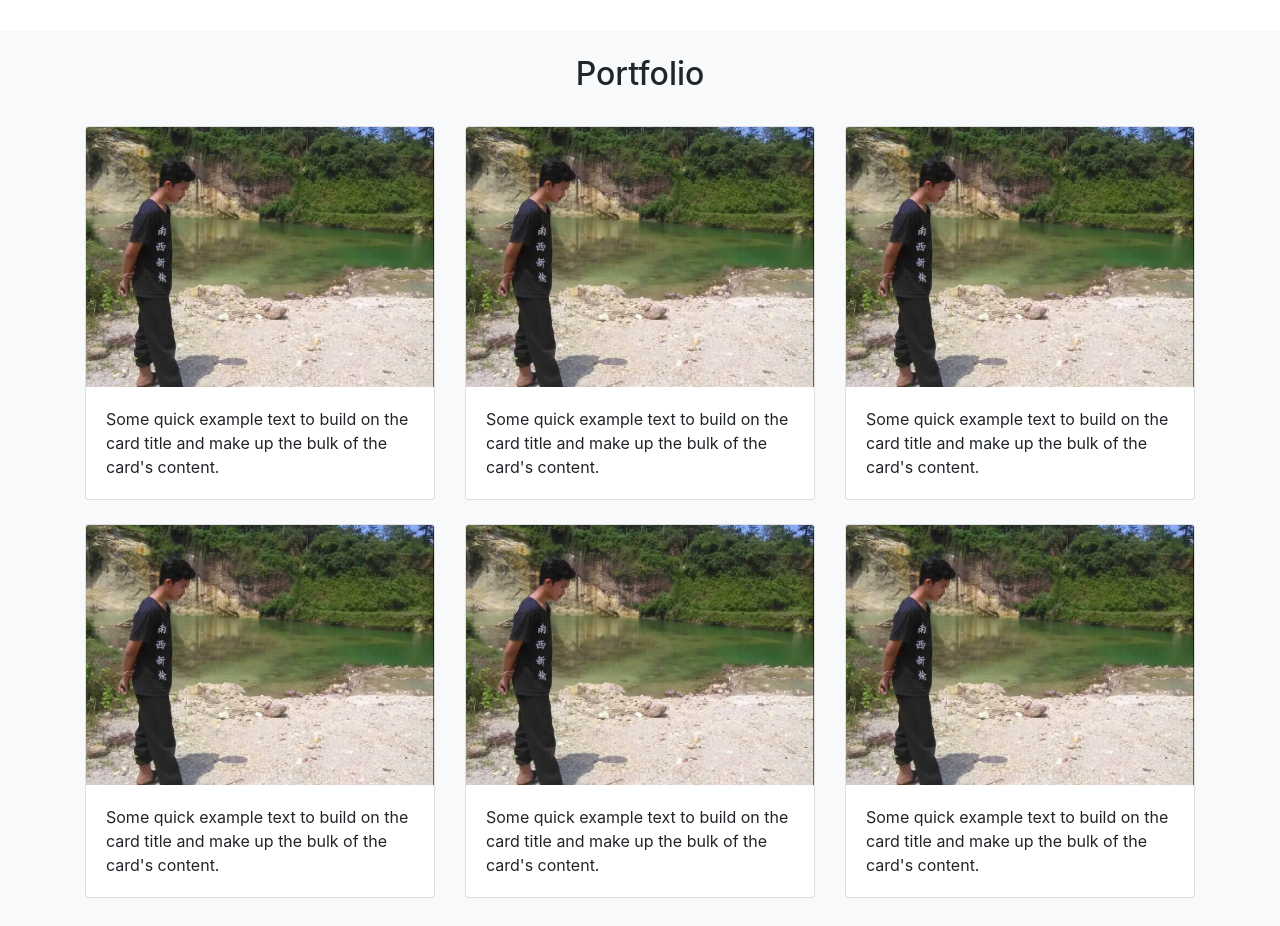
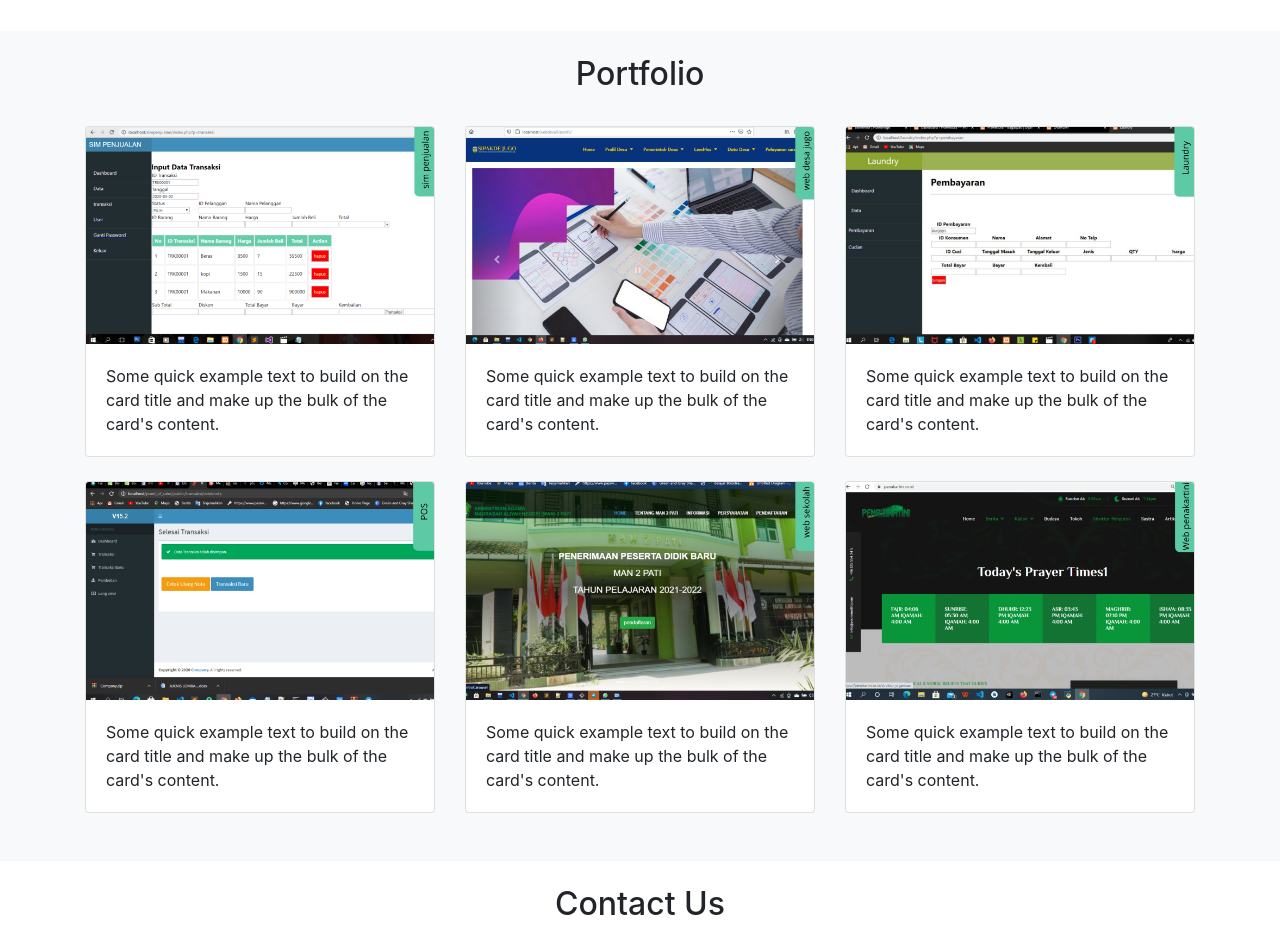
Before and after one commit to HR77scu/hr77scu.github.io, a plain HTML site: page index.html in a window 1280 px wide. Shown: the part 940-1866 px from the top of the page. Drawn offline with nearby package versions, Linux system fonts and the light colour scheme.

Commit message:
update portoflio

```diff
--- a/index.html
+++ b/index.html
@@ -89,7 +89,7 @@
                 <div class="col-md">
                     <!-- <div class="card" style="width: 18rem;"> -->
                     <div class="card" >
-                        <img src="img/img1-profile.png" class="card-img-top" alt="...">
+                        <img src="img/1.png" class="card-img-top" alt="...">
                         <div class="card-body">
                           <p class="card-text">Some quick example text to build on the card title and make up the bulk of the card's content.</p>
                         </div>
@@ -98,7 +98,7 @@
                 <div class="col-md">
                     <!-- <div class="card" style="width: 18rem;"> -->
                     <div class="card" >
-                        <img src="img/img1-profile.png" class="card-img-top" alt="...">
+                        <img src="img/2.png" class="card-img-top" alt="...">
                         <div class="card-body">
                           <p class="card-text">Some quick example text to build on the card title and make up the bulk of the card's content.</p>
                         </div>
@@ -107,7 +107,7 @@
                 <div class="col-md">
                     <!-- <div class="card" style="width: 18rem;"> -->
                     <div class="card" >
-                        <img src="img/img1-profile.png" class="card-img-top" alt="...">
+                        <img src="img/3.png" class="card-img-top" alt="...">
                         <div class="card-body">
                           <p class="card-text">Some quick example text to build on the card title and make up the bulk of the card's content.</p>
                         </div>
@@ -118,7 +118,7 @@
                 <div class="col-md">
                     <!-- <div class="card" style="width: 18rem;"> -->
                     <div class="card" >
-                        <img src="img/img1-profile.png" class="card-img-top" alt="...">
+                        <img src="img/4.png" class="card-img-top" alt="...">
                         <div class="card-body">
                           <p class="card-text">Some quick example text to build on the card title and make up the bulk of the card's content.</p>
                         </div>
@@ -127,7 +127,7 @@
                 <div class="col-md">
                     <!-- <div class="card" style="width: 18rem;"> -->
                     <div class="card" >
-                        <img src="img/img1-profile.png" class="card-img-top" alt="...">
+                        <img src="img/5.png" class="card-img-top" alt="...">
                         <div class="card-body">
                           <p class="card-text">Some quick example text to build on the card title and make up the bulk of the card's content.</p>
                         </div>
@@ -136,7 +136,7 @@
                 <div class="col-md">
                     <!-- <div class="card" style="width: 18rem;"> -->
                     <div class="card" >
-                        <img src="img/img1-profile.png" class="card-img-top" alt="...">
+                        <img src="img/6.png" class="card-img-top" alt="...">
                         <div class="card-body">
                           <p class="card-text">Some quick example text to build on the card title and make up the bulk of the card's content.</p>
                         </div>
```
Also changed, not shown: img/1.png (added), img/2.png (added), img/3.png (added), img/4.png (added), img/5.png (added), img/6.png (added).
